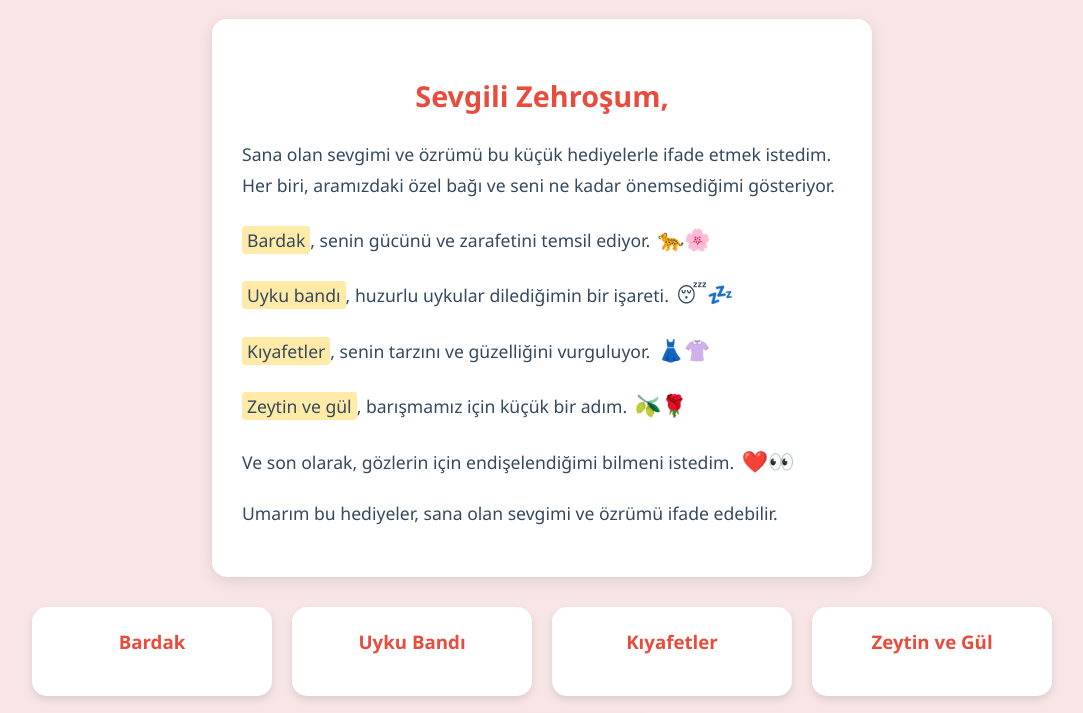
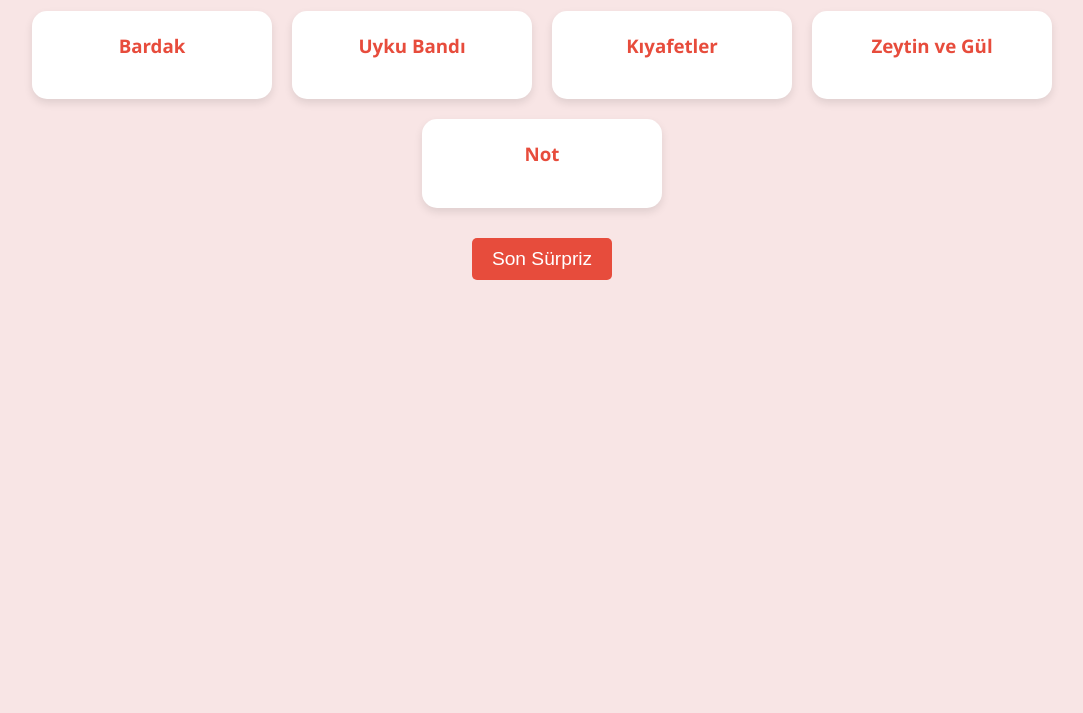
Before and after one commit to inclrr/zehros, a plain HTML site: page index.html in a window 1280 px wide. Shown: the part 130-843 px from the top of the page, without its empty margins (98-1181 px from the left). After the commit the page ends 800 px from the top, so only its background shows below. Drawn offline with Linux system fonts and the light colour scheme.

Commit message:
index.html

```diff
--- a/index.html
+++ b/index.html
@@ -12,6 +12,7 @@
             color: #333;
             line-height: 1.6;
             padding: 20px;
+            margin: 0;
         }
         h1 {
             color: #e74c3c;
@@ -55,79 +56,24 @@
             background-color: #c0392b;
         }
         #finalImage {
-            max-width: 100%;
-            border-radius: 15px;
-            box-shadow: 0 4px 8px rgba(0,0,0,0.1);
-            margin-top: 30px;
+            position: fixed;
+            top: 0;
+            left: 0;
+            width: 100%;
+            height: 100%;
+            object-fit: contain;
+            background-color: rgba(0, 0, 0, 0.8);
             display: none;
-        }
-        .message-container {
-            background-color: #fff;
-            border-radius: 15px;
-            box-shadow: 0 4px 15px rgba(0,0,0,0.1);
-            padding: 30px;
-            margin: 30px auto;
-            max-width: 600px;
-        }
-        .message-title {
-            color: #e74c3c;
-            font-size: 1.8em;
-            margin-bottom: 20px;
-        }
-        .message-content {
-            font-size: 1.1em;
-            line-height: 1.8;
-            color: #34495e;
-            text-align: left;
-        }
-        .message-highlight {
-            background-color: #ffeaa7;
-            padding: 2px 5px;
-            border-radius: 3px;
-        }
-        .message-emoji {
-            font-size: 1.2em;
-            margin: 0 3px;
+            z-index: 1000;
         }
     </style>
 </head>
 <body>
     <h1>Zehroşum</h1>
 
-    <div class="message-container">
-        <h2 class="message-title">Sevgili Zehroşum,</h2>
-        <p class="message-content">
-            Sana olan sevgimi ve özrümü bu küçük hediyelerle ifade etmek istedim.
-            Her biri, aramızdaki özel bağı ve seni ne kadar önemsediğimi gösteriyor.
-        </p>
-        <p class="message-content">
-            <span class="message-highlight">Bardak</span>, senin gücünü ve zarafetini temsil ediyor.
-            <span class="message-emoji">🐆🌸</span>
-        </p>
-        <p class="message-content">
-            <span class="message-highlight">Uyku bandı</span>, huzurlu uykular dilediğimin bir işareti.
-            <span class="message-emoji">😴💤</span>
-        </p>
-        <p class="message-content">
-            <span class="message-highlight">Kıyafetler</span>, senin tarzını ve güzelliğini vurguluyor.
-            <span class="message-emoji">👗👚</span>
-        </p>
-        <p class="message-content">
-            <span class="message-highlight">Zeytin ve gül</span>, barışmamız için küçük bir adım.
-            <span class="message-emoji">🫒🌹</span>
-        </p>
-        <p class="message-content">
-            Ve son olarak, gözlerin için endişelendiğimi bilmeni istedim.
-            <span class="message-emoji">❤️👀</span>
-        </p>
-        <p class="message-content">
-            Umarım bu hediyeler, sana olan sevgimi ve özrümü ifade edebilir.
-        </p>
-    </div>
-
     <div class="gift-container" id="gifts"></div>
     <button id="finalButton">Son Sürpriz</button>
-    <img id="finalImage" src="son_fotograf.jpg" alt="Son fotoğraf">
+    <img id="finalImage" src="son_fotograf.jpg" alt="Son fotoğraf" onclick="this.style.display='none';">
 
     <script>
         const gifts = [
@@ -151,13 +97,7 @@
         const finalImage = document.getElementById('finalImage');
 
         finalButton.onclick = () => {
-            if (finalImage.style.display === 'none') {
-                finalImage.style.display = 'block';
-                finalButton.textContent = 'Kapat';
-            } else {
-                finalImage.style.display = 'none';
-                finalButton.textContent = 'Son Sürpriz';
-            }
+            finalImage.style.display = 'block';
         };
     </script>
 </body>
```
